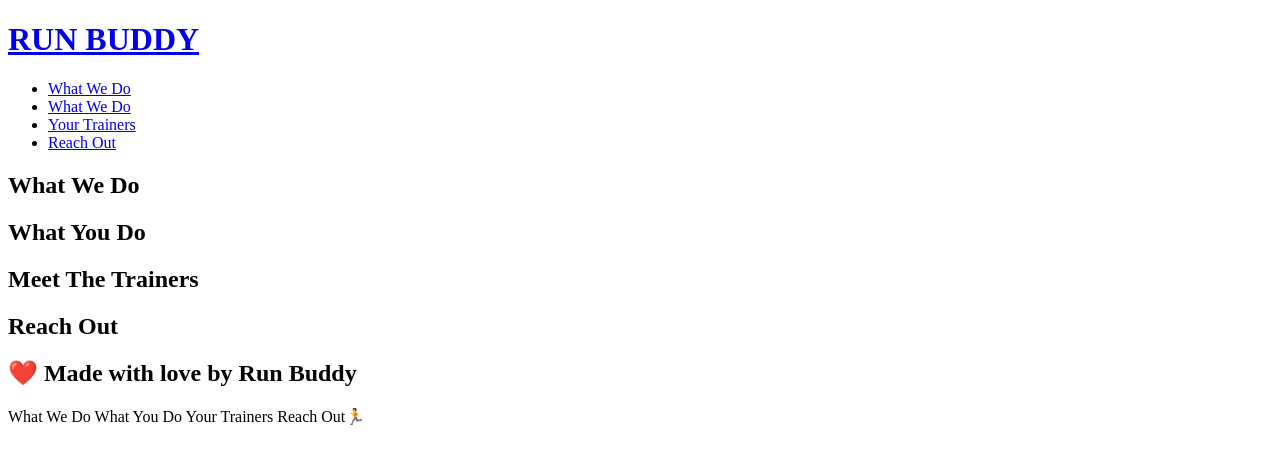
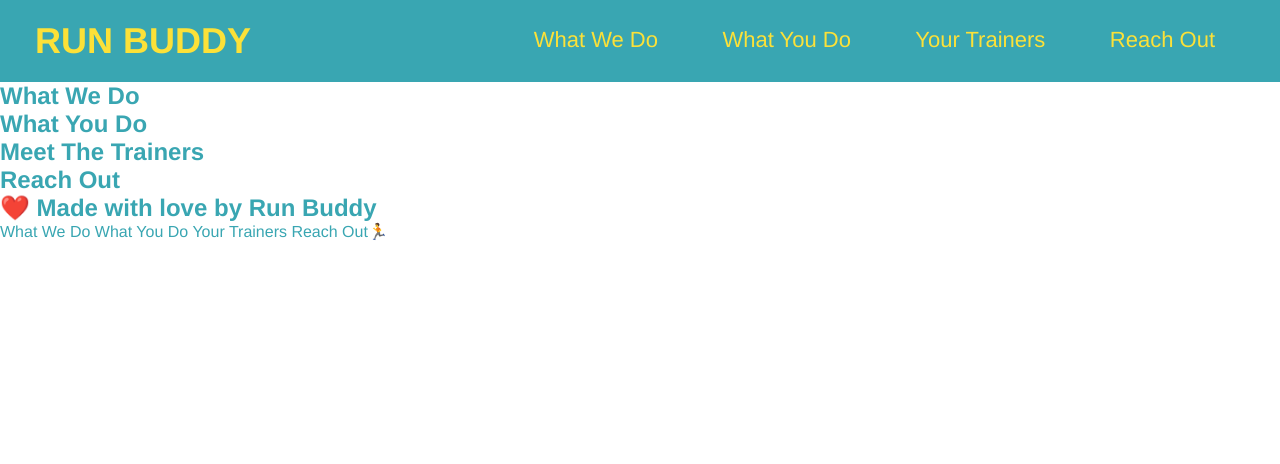
Before and after one commit to ysasarabia/run-buddy, a plain HTML site: page index.html in a window 1280 px wide. Drawn offline with Linux system fonts and the light colour scheme.

Commit message:
style header

```diff
--- /dev/null
+++ b/assets/css/style.css
@@ -0,0 +1,39 @@
+*{
+    margin: 0;
+    padding: 0;
+}
+
+body {
+    /* more on this crazy alphanumerical value in a mintue! */
+    color: #39a6b2;
+    font-family: Helvetica, Arial, sans-serif;
+}
+/* apply styles to <header> */
+header {
+    padding: 20px 35px;
+    background-color: #39a6b2
+}
+header h1 {
+    font-weight: bold;
+    font-size: 36px;
+    color: #fce138;
+    margin: 0;
+    display: inline;
+
+}
+header a {
+    text-decoration: none;
+    color: #fce138;
+}
+header nav {
+    float: right;
+    margin: 7px 0;
+}
+header nav ul li {
+    display: inline;
+}
+header nav ul li a {
+    margin: 0 30px;
+    font-weight: lighter;
+    font-size: 22px;
+}
--- a/index.html
+++ b/index.html
@@ -1,6 +1,7 @@
 <!DOCTYPE html>
 <html lang="eng">
     <head>
+        <link rel="stylesheet" href="./assets/css/style.css" />
         <meta charset="UTF-8" />
         <title> Friends Running</title>
     </head>
@@ -19,7 +20,7 @@
             <a href="#what-we-do">What We Do</a>
         </li>
         <li>
-            <a href="#what-you-do">What We Do</a>
+            <a href="#what-you-do">What You Do</a>
         </li>
         <li>
             <a href="#your-trainers">Your Trainers</a>
```
